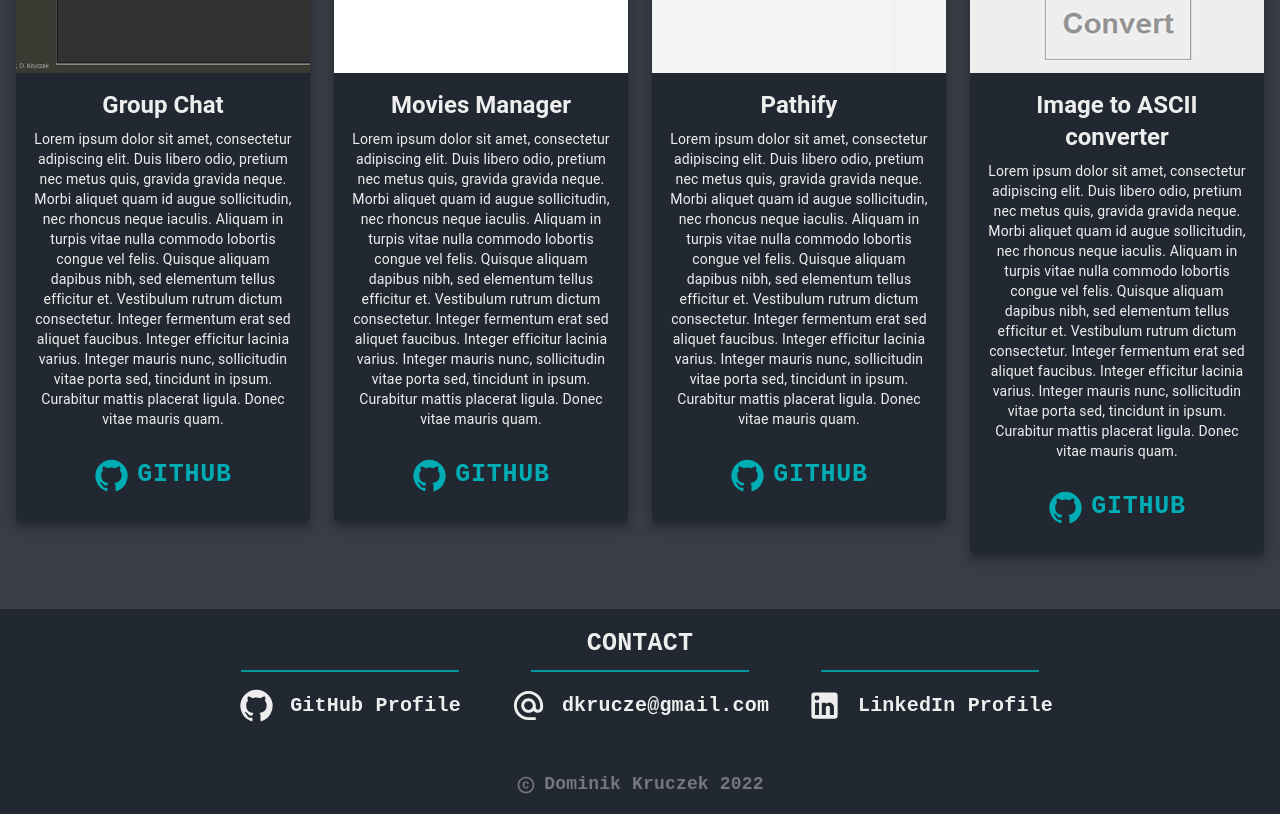
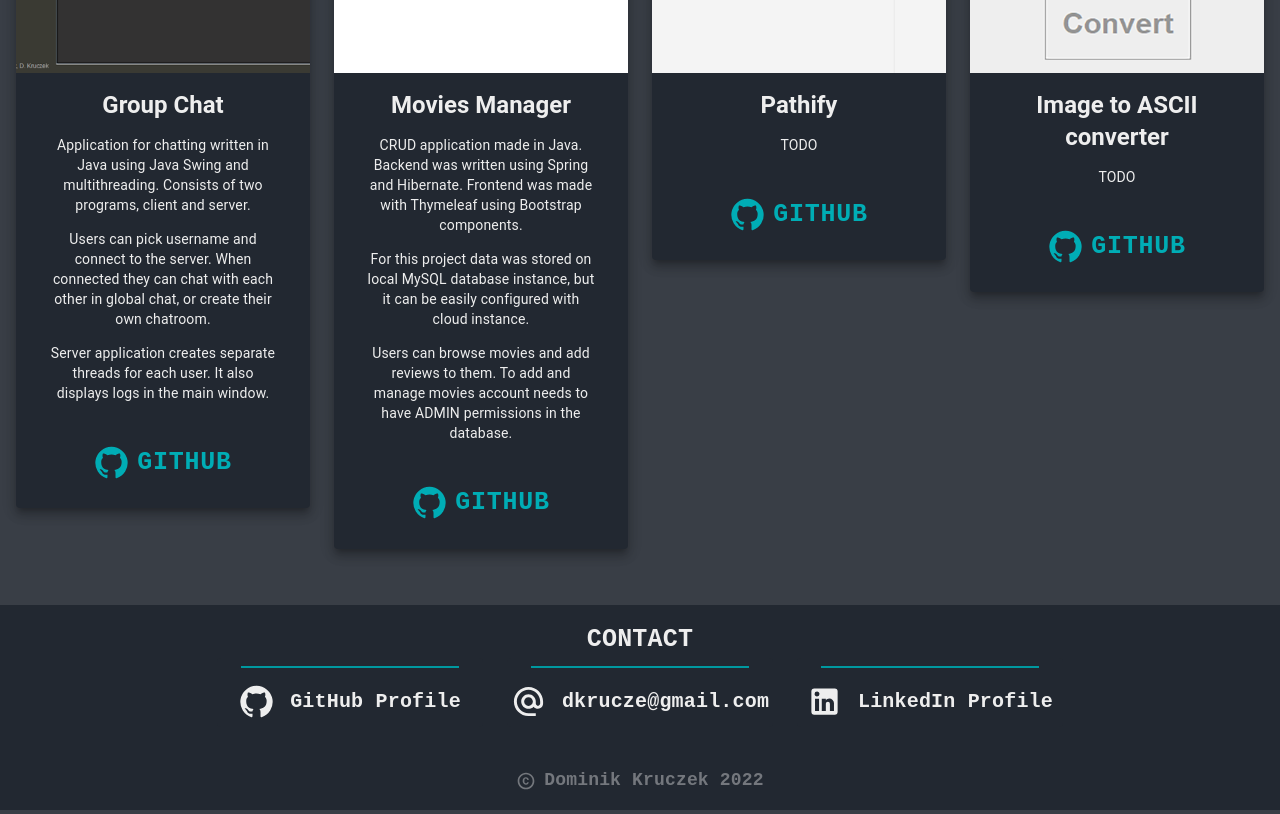
Before and after one commit to TheKiromen/portfolio-website, a React (Create React App) app: page / in a window 1280 px wide. Shown: the part 1860-2674 px from the top of the page. Built offline with nearby package versions, Linux system fonts and the light colour scheme.

Commit message:
Added actual project descriptions

```diff
--- a/src/Components/Content/Projects/Project.js
+++ b/src/Components/Content/Projects/Project.js
@@ -103,7 +103,7 @@ function Project(props){
                     <Typography gutterBottom variant="h5" sx={{ fontWeight:"bold"}}>
                         {props.children[0]}
                     </Typography>
-                    <Typography variant="body2">
+                    <Typography variant="body2" textAlign={'center'} sx={{pr:2, pl:2}}>
                         {props.children[1]}
                     </Typography>
                 </CardContent>
--- a/src/Components/Content/Projects/Projects.js
+++ b/src/Components/Content/Projects/Projects.js
@@ -48,7 +48,7 @@ const Projects = React.forwardRef((props,ref)=>{
             <Typography variant="h5" sx={{textAlign:"center", margin:"auto", mb:2, color:COLORS.text, p:2, maxWidth:"80%"}}>
                 Here is a brief showcase of some of my projects. If you want to learn more about them, or check out other ones visit my&nbsp;
                 <a id={"projects_desc_link"} href={"https://github.com/TheKiromen"}
-                   target={"_blank"}>
+                   target={"_blank"} rel="noreferrer">
                     <b>GitHub</b>
                 </a> page.
             </Typography>
@@ -66,45 +66,32 @@ const Projects = React.forwardRef((props,ref)=>{
                     backgroundColor: "transparent",
                 }}
             >
-                {/*TODO finish the projects descriptions*/}
                 <Project images={images[0]} url={"https://github.com/TheKiromen/GroupChat"}>
                     <span>Group Chat</span>
                     <span>
-                        Lorem ipsum dolor sit amet, consectetur adipiscing elit. Duis libero odio, pretium nec metus quis, gravida gravida neque.
-                        Morbi aliquet quam id augue sollicitudin, nec rhoncus neque iaculis. Aliquam in turpis vitae nulla commodo lobortis congue vel felis.
-                        Quisque aliquam dapibus nibh, sed elementum tellus efficitur et. Vestibulum rutrum dictum consectetur. Integer fermentum erat sed aliquet faucibus.
-                        Integer efficitur lacinia varius. Integer mauris nunc, sollicitudin vitae porta sed, tincidunt in ipsum. Curabitur mattis placerat ligula.
-                        Donec vitae mauris quam.
+                        <p>Application for chatting written in Java using Java Swing and multithreading. Consists of two programs, client and server.</p>
+                        <p>Users can pick username and connect to the server. When connected they can chat with each other in global chat, or create their own chatroom.</p>
+                        <p>Server application creates separate threads for each user. It also displays logs in the main window.</p>
                     </span>
                 </Project>
                 <Project images={images[1]} url={"https://github.com/TheKiromen/MoviesManager"}>
                     <span>Movies Manager</span>
                     <span>
-                        Lorem ipsum dolor sit amet, consectetur adipiscing elit. Duis libero odio, pretium nec metus quis, gravida gravida neque.
-                        Morbi aliquet quam id augue sollicitudin, nec rhoncus neque iaculis. Aliquam in turpis vitae nulla commodo lobortis congue vel felis.
-                        Quisque aliquam dapibus nibh, sed elementum tellus efficitur et. Vestibulum rutrum dictum consectetur. Integer fermentum erat sed aliquet faucibus.
-                        Integer efficitur lacinia varius. Integer mauris nunc, sollicitudin vitae porta sed, tincidunt in ipsum. Curabitur mattis placerat ligula.
-                        Donec vitae mauris quam.
+                        <p>CRUD application made in Java. Backend was written using Spring and Hibernate. Frontend was made with Thymeleaf using Bootstrap components.</p>
+                        <p>For this project data was stored on local MySQL database instance, but it can be easily configured with cloud instance.</p>
+                        <p>Users can browse movies and add reviews to them. To add and manage movies account needs to have ADMIN permissions in the database.</p>
                     </span>
                 </Project>
                 <Project images={images[2]} url={"https://github.com/TheKiromen/Pathify"}>
                     <span>Pathify</span>
                     <span>
-                        Lorem ipsum dolor sit amet, consectetur adipiscing elit. Duis libero odio, pretium nec metus quis, gravida gravida neque.
-                        Morbi aliquet quam id augue sollicitudin, nec rhoncus neque iaculis. Aliquam in turpis vitae nulla commodo lobortis congue vel felis.
-                        Quisque aliquam dapibus nibh, sed elementum tellus efficitur et. Vestibulum rutrum dictum consectetur. Integer fermentum erat sed aliquet faucibus.
-                        Integer efficitur lacinia varius. Integer mauris nunc, sollicitudin vitae porta sed, tincidunt in ipsum. Curabitur mattis placerat ligula.
-                        Donec vitae mauris quam.
+                        <p>TODO</p>
                     </span>
                 </Project>
                 <Project images={images[3]} url={"https://github.com/TheKiromen/Image-to-ASCII-Converter"}>
                     <span>Image to ASCII converter</span>
                     <span>
-                        Lorem ipsum dolor sit amet, consectetur adipiscing elit. Duis libero odio, pretium nec metus quis, gravida gravida neque.
-                        Morbi aliquet quam id augue sollicitudin, nec rhoncus neque iaculis. Aliquam in turpis vitae nulla commodo lobortis congue vel felis.
-                        Quisque aliquam dapibus nibh, sed elementum tellus efficitur et. Vestibulum rutrum dictum consectetur. Integer fermentum erat sed aliquet faucibus.
-                        Integer efficitur lacinia varius. Integer mauris nunc, sollicitudin vitae porta sed, tincidunt in ipsum. Curabitur mattis placerat ligula.
-                        Donec vitae mauris quam.
+                        <p>TODO</p>
                     </span>
                 </Project>
             </Grid>
```
